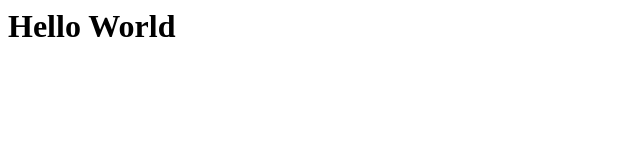
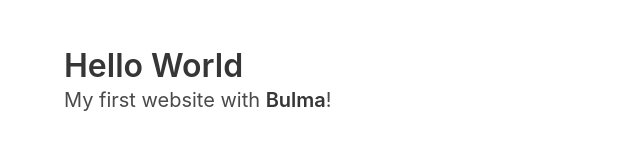
Before and after one commit to ClydeAmazing/clydeamazing.github.io, a plain HTML site: page index.html in a window 1280 px wide. Shown: the whole page, without its empty margins (0-640 px from the left). Drawn offline with nearby package versions, Linux system fonts and the light colour scheme.

Commit message:
Update index.html

```diff
--- a/index.html
+++ b/index.html
@@ -1 +1,22 @@
-<h1>Hello World</h1>
+<!DOCTYPE html>
+<html>
+  <head>
+    <meta charset="utf-8">
+    <meta name="viewport" content="width=device-width, initial-scale=1">
+    <title>Hello Bulma!</title>
+    <link rel="stylesheet" href="https://cdn.jsdelivr.net/npm/bulma@0.8.2/css/bulma.min.css">
+    <script defer src="https://use.fontawesome.com/releases/v5.3.1/js/all.js"></script>
+  </head>
+  <body>
+  <section class="section">
+    <div class="container">
+      <h1 class="title">
+        Hello World
+      </h1>
+      <p class="subtitle">
+        My first website with <strong>Bulma</strong>!
+      </p>
+    </div>
+  </section>
+  </body>
+</html>
```
